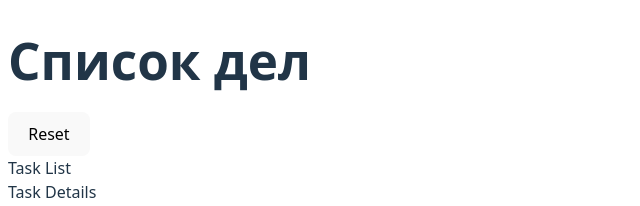
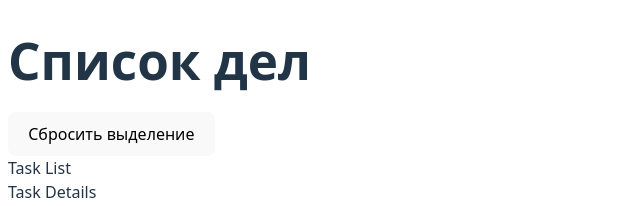
Before and after one commit to sabyrkaga/trelly, a React (Vite) app: page / in a window 1280 px wide. Shown: the top 206 px of the page, without its empty margins (0-640 px from the left). Built offline with nearby package versions, Linux system fonts and the light colour scheme.

Commit message:
feat: add reset functionality to Header and ResetButton components

```diff
--- a/src/components/Header/Header.tsx
+++ b/src/components/Header/Header.tsx
@@ -1,11 +1,15 @@
 import { PageTitle } from "../PageTitle"
 import { ResetButton } from "../ResetButton"
 
-export const Header = () => {
+interface Props {
+  resetSelection: () => void
+}
+
+export const Header = ({ resetSelection }: Props) => {
   return (
     <header>
       <PageTitle />
-      <ResetButton />
+      <ResetButton resetSelection={resetSelection} />
     </header>
   )
 }
--- a/src/components/MainPage/MainPage.tsx
+++ b/src/components/MainPage/MainPage.tsx
@@ -1,10 +1,22 @@
-import { Header } from "../Header"
-import { MainContent } from "../MainContent"
+import { useState } from 'react'
+import { Header } from '../Header'
+import { MainContent } from '../MainContent'
+import type { TaskDetailsData } from '../../types'
 
 export const MainPage = () => {
+  const [selectedTaskId, setSelectedTaskId] = useState<string | null>(null)
+  const [selectedTask, setSelectedTask] = useState<TaskDetailsData | null>(null)
+  const [boardId, setBoardId] = useState<string | null>(null)
+
+  const handleResetSelection = () => {
+    setSelectedTaskId(null)
+    setBoardId(null)
+    setSelectedTask(null)
+  }
+
   return (
     <main>
-      <Header />
+      <Header resetSelection={handleResetSelection} />
       <MainContent />
     </main>
   )
--- a/src/components/ResetButton/ResetButton.tsx
+++ b/src/components/ResetButton/ResetButton.tsx
@@ -1,3 +1,15 @@
-export const ResetButton = () => {
-  return <button>Reset</button>
+interface Props {
+  resetSelection: () => void
 }
+
+export const ResetButton = ({ resetSelection }: Props) => {
+  return (
+    <button
+      onClick={() => {
+        resetSelection()
+      }}
+    >
+      Сбросить выделение
+    </button>
+  )
+}
```
